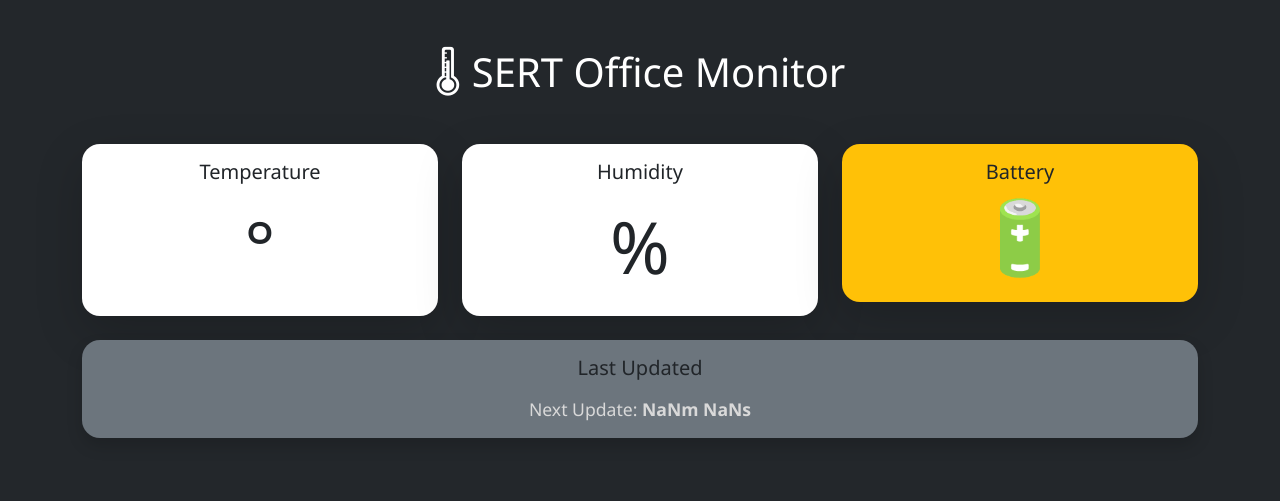
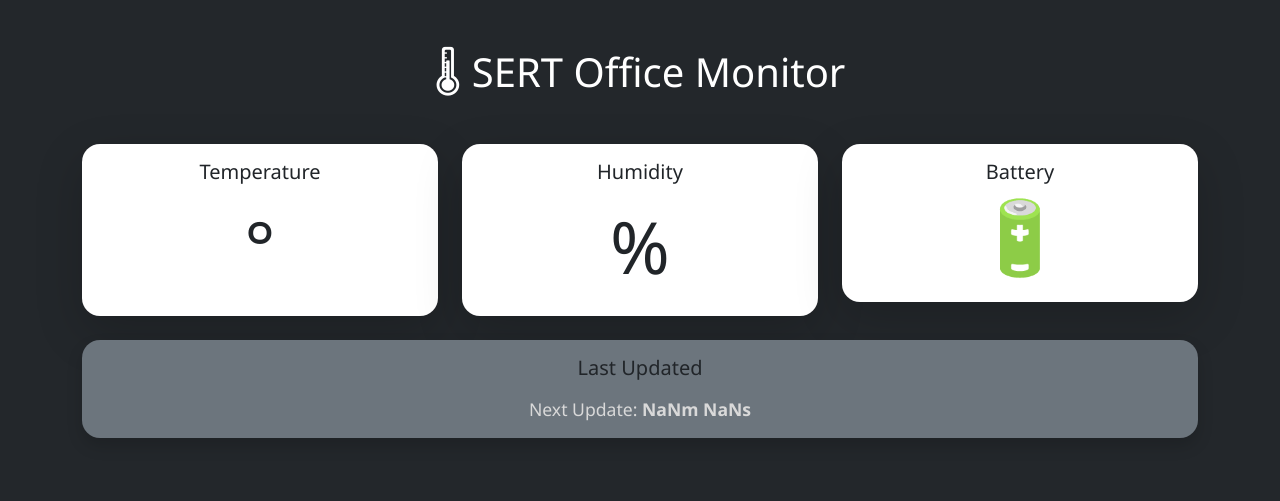
Before and after one commit to johnford1986/OfficeTempMonitor, a Flask app: template templates/index.html in a window 1280 px wide. Shown: the top 501 px of the page. Run offline with Flask 3, Linux system fonts and the light colour scheme; the template is opened without the code that fills it, so the values that code supplies are empty; some libraries are stand-ins or nearby versions.

Commit message:
Make battery card white

```diff
--- a/templates/index.html
+++ b/templates/index.html
@@ -72,7 +72,7 @@
 
         <div class="col-md-4">
 
-            <div class="card bg-warning text-dark shadow-lg" id="batteryCard">
+            <div class="card bg-white text-dark shadow-lg" id="batteryCard">
 
                 <div class="card-body text-center">
 
```
